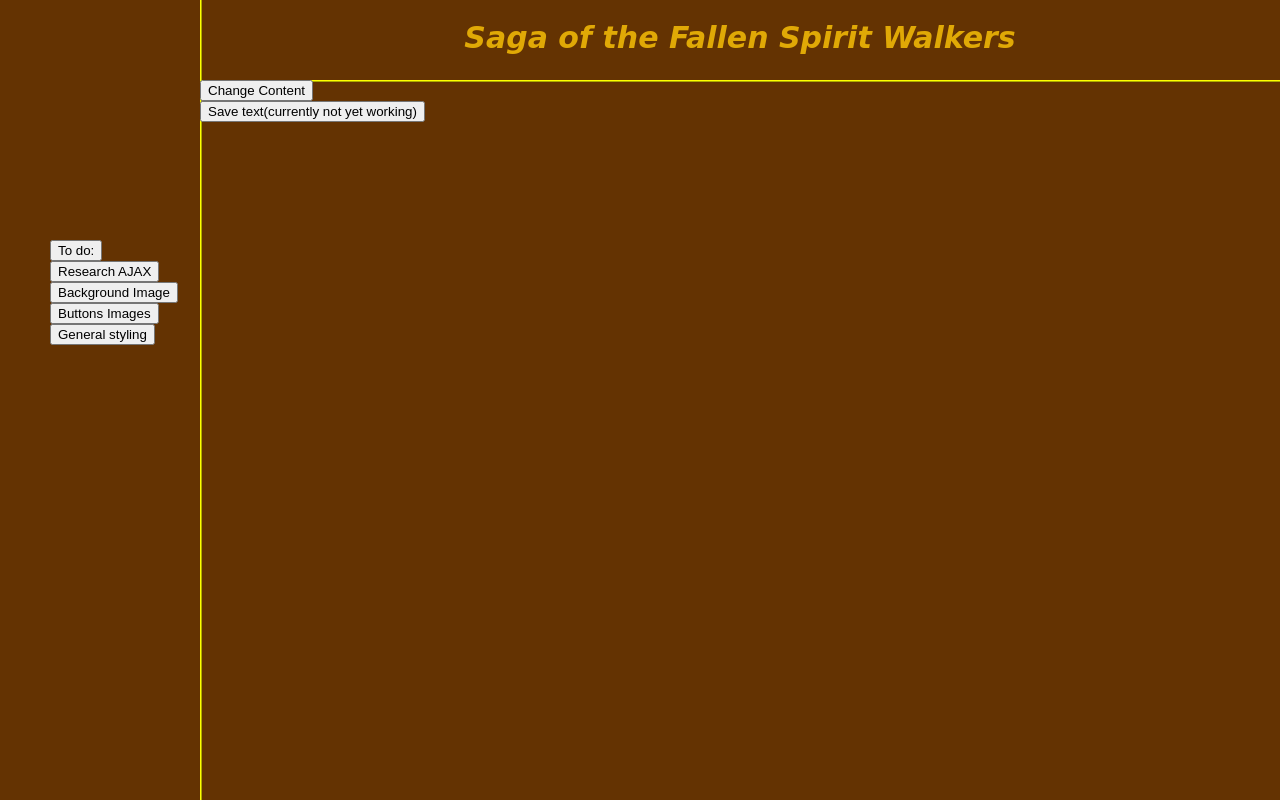
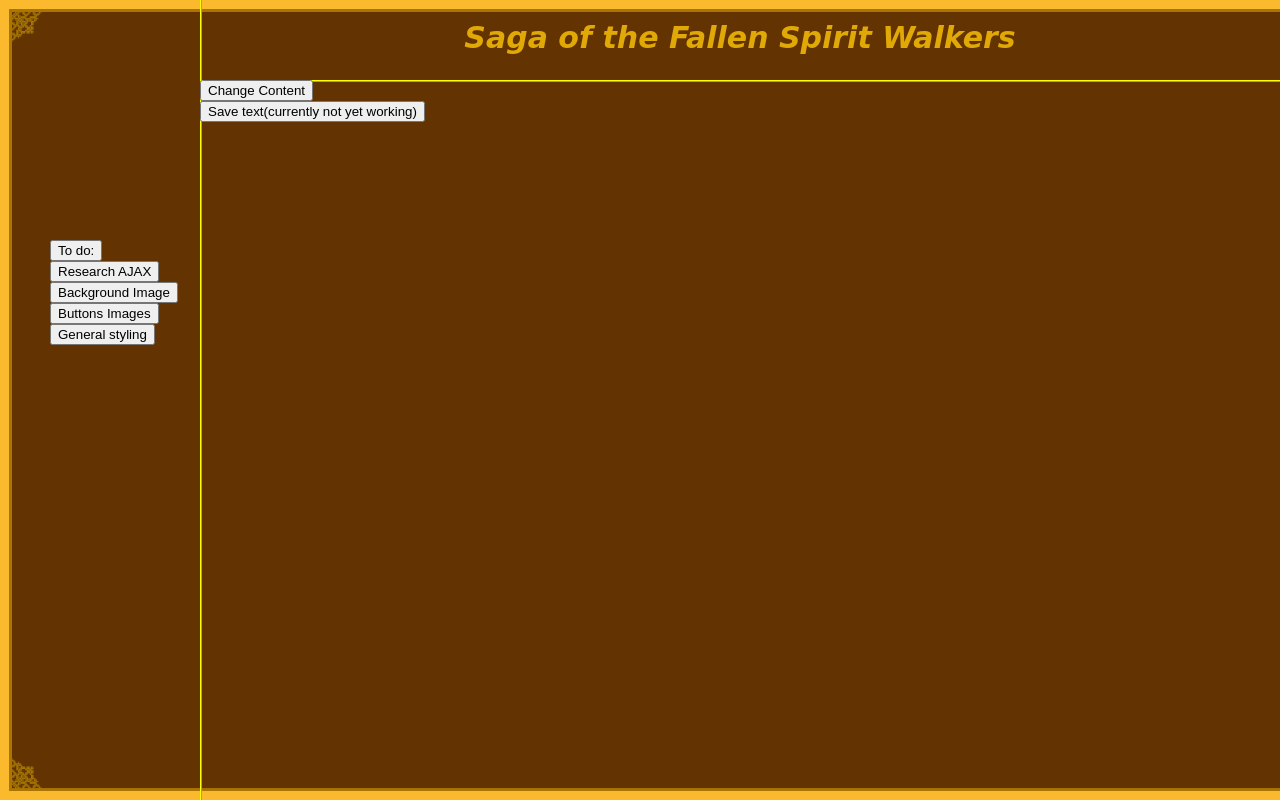
Before and after one commit to KyleLukassen/InternShipGame, a PHP site: page / in a window 1280 px wide. Run offline with PHP 8.4, Linux system fonts and the light colour scheme.

Commit message:
Background images added

```diff
--- a/Style/stylesheet.css
+++ b/Style/stylesheet.css
@@ -1,5 +1,6 @@
 body{
-    background-color: #643302;
+    background-image: url("../Images/BackgroundImage.png");
+    background-size: cover;
     margin: 0%;
     padding: 0%;
     color: #e0a906;
```
Also changed, not shown: Images/BackgroundImage.png (added).
